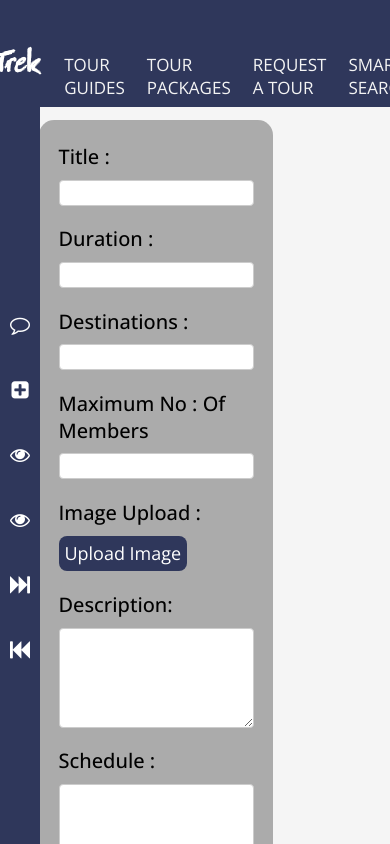
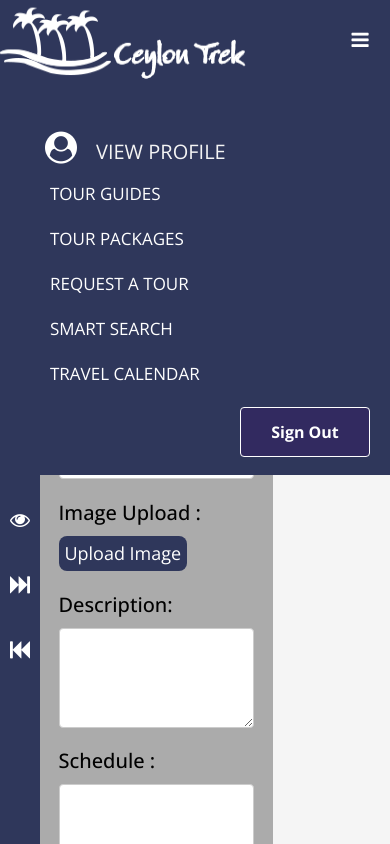
Before and after one commit to Tour-Guide-Project/ceylontrek-3TIER, a PHP site: page /ceylontrek-3tier/CreateTourPackagePage.php in a window 390 px wide. Run offline with PHP 8.4, Linux system fonts and the light colour scheme.

Commit message:
responsive_top_bar

```diff
--- a/resources/css/top_bar.css
+++ b/resources/css/top_bar.css
@@ -37,7 +37,7 @@ body {
 .navbar ul {
     display: flex;
     list-style: none;
-    width: 100%;
+    width: 60%;
     justify-content: center;
 }
 
@@ -108,3 +108,68 @@ body {
 #signout {
     margin-right: 50px;
 }
+
+.mobnav{
+    width: 100%;
+    z-index: 5000;
+    display: none;
+    margin: 0px;
+    overflow: hidden;
+    position: fixed;
+    transition: 0.5s;
+    height: 84px;
+}
+
+.mobnav:hover{
+    height: 475px;
+}
+
+.mobnav header{
+    width: 100%;
+    display: inline;
+    justify-items: center;
+}
+
+.moblist li{
+    width: 100%;
+    display: block;
+    height: 30px;
+    padding-bottom: 5px;
+
+}
+
+.dropbutton{
+    margin-left: 20px;
+    font-size: 20px;
+    outline: none;
+    background: none;
+    border: 0;
+    border-top: 50px;
+    color: white;
+    position: absolute;
+    top:20px;
+}
+
+.moblist li a{
+    text-decoration: none;
+    text-transform: uppercase;
+    margin-left: 50px;
+}
+
+.moblist li a:hover{
+    color: skyblue;
+}
+
+@media screen and (max-width:600px){
+    .container1{
+        width: 100%;
+    }
+
+    .mobnav{
+        display:block;
+    }
+
+    .navbar{
+        display: none;
+    }
+}
--- a/view/new_top_bar.php
+++ b/view/new_top_bar.php
@@ -1,32 +1,64 @@
 
     <div class="container1">
         <nav class="navbar" style="background: #2f375b;">
-            <ul>
+            <header>
+                  <a href="#"><img style=" padding: 0px; width:230px; height: 95px; margin-bottom: 0px; margin-right: 0px;margin-left: 5px; margin-top:5px" src="../resources/img/logo2.png" alt=""></a>
+            </header>
+            <ul class="list">
                 <!-- <li><a href="#home">Home</a></li> -->
-                <li style=" padding: 0px; width:200px; height: 75px; margin-bottom: 0px; margin-right: 40px;margin-left: -50px; margin-top:5px">
-                    <a href="#"><img src="../resources/img/logo2.png" alt=""></a>
-                </li>
-                <li style="margin-top: 45px; font-size:17px; margin-left:20px"><a href="#about">Tour Guides</a></li>
-                <li style="margin-top: 45px; font-size:17px; margin-left:-10px""><a href="#service">Tour Packages</a></li>
-                <li class="request_tour" style="margin-top: 45px; font-size:17px; margin-left:-10px""><a href="#contact">Request a Tour</a></li>
-                <li style="margin-top: 45px; font-size:17px; margin-left:-10px""><a href="#contact">Smart Search</a></li>
-                <li class="travel_calendar" style="margin-top: 45px; font-size:17px; margin-left:-10px""><a href="#contact">Travel Calendar</a></li>
+
+                <li style="margin-top: 45px; font-size:17px; margin-left:0px"><a href="#about">Tour Guides</a></li>
+                <li style="margin-top: 45px; font-size:17px; margin-left:-10px"><a href="#service">Tour Packages</a></li>
+                <li class="request_tour" style="margin-top: 45px; font-size:17px; margin-left:-10px"><a href="#contact">Request a Tour</a></li>
+                <li style="margin-top: 45px; font-size:17px; margin-left:-10px"><a href="#contact">Smart Search</a></li>
+                <li class="travel_calendar" style="margin-top: 45px; font-size:17px; margin-left:-10px; margin-right:0px"><a href="#contact">Travel Calendar</a></li>
             </ul>
             <div>
-                <i class="fa fa-user-circle fa-3x" aria-hidden="true" style="margin-top: 15px;margin-left: 24px ;margin-bottom:3px;"></i>
+                <i class="fa fa-user-circle fa-3x" aria-hidden="true" style="margin-top: 15px;margin-left: 25px ;margin-bottom:3px;"></i>
                 <li style=" margin-top: 5px;
-                        margin-right: 38px;
+                        margin-right: 10px;
                         text-decoration: none;
                         display:block;
-                        width: 150%;
+                        width: 100%;
                        ">
                     <a style="color: #f4f4f4;padding: 1px;text-decoration: none;text-transform: uppercase;" href="#contact" onMouseOver="this.style.color='skyblue'" onMouseOut="this.style.color='#f4f4f4'">View Profile</a>
                 </li>
             </div>
 
-            <button onclick="window.location='/ceylontrek-3tier/controller/auth/logout_controller.php'" class="loginbutton sign_out" style="margin-right:50px;"><span>Sign Out</span></button>
+            <button onclick="window.location='/ceylontrek-3tier/controller/auth/logout_controller.php'" class="loginbutton sign_out" style="margin-right:50px; margin-left:20px"><span>Sign Out</span></button>
+
+
 
         </nav>
 
+
+        <div class="mobnav" style="background: #2f375b;">
+            <header >
+                 <a href="#"><img style=" padding: 0px; width:250px; height: 95px; margin-bottom: 0px; margin-right: 70px;margin-left: 0px; margin-top:0px" src="../resources/img/logo2.png" alt=""></a>
+                 <button class="dropbutton"style="width:40px; height:20px; marging-bottom:50px; margin-top:10px" onclick="(0"><i class="fa fa-bars" aria-hidden="true"></i></button>
+            </header>
+            <div class="dropdown">
+
+                <ul class="moblist">
+                    <li style="display:flex margin-top:20px">
+                        <li class="fa fa-user-circle fa-2x" aria-hidden="true" style="margin-top: 2px;margin-left: 45px ;margin-bottom:15px;"></i>
+
+                        <a style="color: #f4f4f4;padding: 1px;text-decoration: none;text-transform: uppercase; margin-top:5px; margin-left:10px;font-size:20px" href="#contact" onMouseOver="this.style.color='skyblue'" onMouseOut="this.style.color='#f4f4f4'">View Profile</a>
+                        </li>
+
+                    </li>
+                    <li style="margin-top: 10px; font-size:17px;margin-left: 0px; margin-right:0px "><a href="#about">Tour Guides</a></li>
+                    <li style="margin-top: 10px; font-size:17px;margin-left: 0px; margin-right:0px "><a href="#service">Tour Packages</a></li>
+                    <li class="request_tour" style="margin-top: 10px; font-size:17px; margin-left: 0px; margin-right:0px"><a href="#contact">Request a Tour</a></li>
+                    <li style="margin-top: 10px; font-size:17px;margin-left: 0px; margin-right:0px"><a href="#contact">Smart Search</a></li>
+                    <li class="travel_calendar" style="margin-top: 10px; font-size:17px; margin-right:0px;margin-left: 0px"><a href="#contact">Travel Calendar</a></li>
+                    <li style="height: 60px" ><button onclick="window.location='/ceylontrek-3tier/controller/auth/logout_controller.php'" class="loginbutton sign_out" style="margin-top:10px; margin-left:20px;"><span>Sign Out</span></button></li>
+                 </ul>
+            </div>
+
+         </div>
+
+
+
     </div>
      <!-- container -->
```
